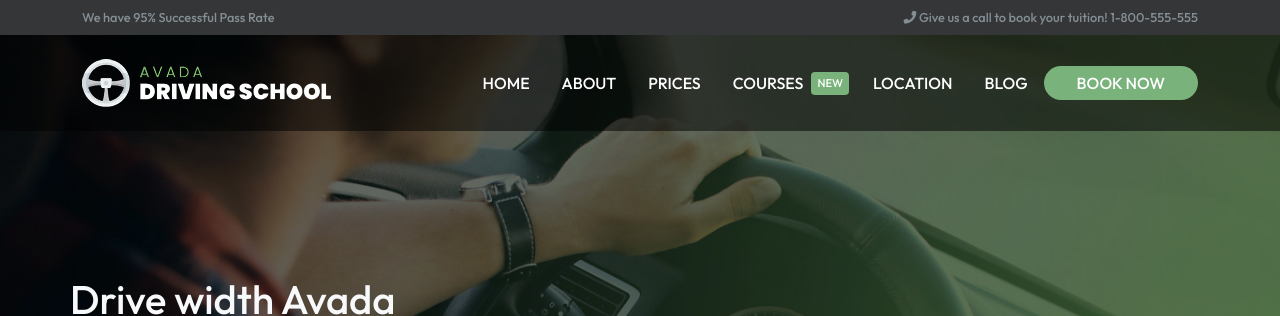
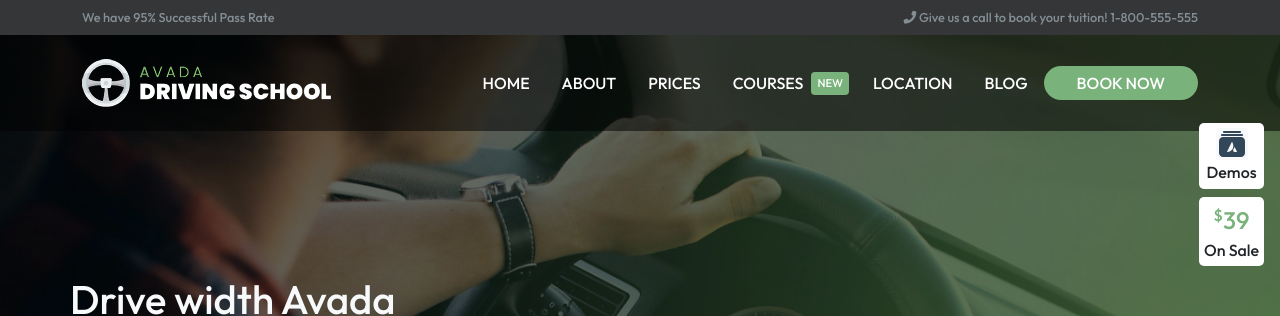
Before and after one commit to Pablo-V-Silva/proj-html-vuejs, a Vue app: page / in a window 1280 px wide. Shown: the top 316 px of the page. Built offline with nearby package versions, Linux system fonts and the light colour scheme.

Commit message:
header complete, for real
-jumbo
-nav
-card dei servizi

```diff
--- a/src/components/SiteHeader.vue
+++ b/src/components/SiteHeader.vue
@@ -1,5 +1,6 @@
 <template>
   <header>
+    <!-- Numero verde -->
     <div class="contacts">
       <div class="container d-flex justify-content-between py-2">
         <div class="successfullRate">We have 95% Successful Pass Rate</div>
@@ -9,11 +10,17 @@
         </div>
       </div>
     </div>
+
+    <!-- immagine di sfondo jumbo -->
     <div class="jumbo">
+      <!-- navbar dinamica -->
       <div class="links">
         <nav class="navbar navbar-expand-lg navbar-dark">
           <div class="container py-3">
+            <!-- logo azienda -->
             <img src="../assets/img/avada-drivers-logo-1x.png" alt="" />
+
+            <!-- hamburger-menu -->
             <button
               class="navbar-toggler"
               type="button"
@@ -25,11 +32,14 @@
             >
               <span class="navbar-toggler-icon"></span>
             </button>
+
+            <!-- elementi della navbar -->
             <div
               class="collapse navbar-collapse justify-content-end"
               id="navbarNav"
             >
               <ul class="navbar-nav align-items-center">
+                <!-- link in links / link.link elemento del nav -->
                 <li
                   class="nav-item d-flex align-items-center"
                   v-for="link in links"
@@ -41,6 +51,8 @@
                   <span v-if="link.btn" class="newItem rounded-2">NEW</span>
                 </li>
               </ul>
+
+              <!-- ordinazione del libro di sicurezza alla guida -->
               <button type="button" class="btn rounded-pill greenBtn py-1">
                 BOOK NOW
               </button>
@@ -49,11 +61,26 @@
         </nav>
       </div>
 
+      <!-- frase motivazionale dell'azienda -->
       <div class="vignet container">
         <h1 class="text-light">Drive width Avada</h1>
         <p class="text-light">
           We offer the finest driving tuition money can buy
         </p>
+
+        <!-- bottoni per la selezione dei servizi dell'azienda messi in position fixed per averci sempre accesso -->
+        <div class="products">
+          <div class="cardproduct">
+            <img src="../assets/img/demoss.svg" alt="" class="bg-light" />
+            <div class="">Demos</div>
+          </div>
+          <div class="cardproduct mt-2">
+            <div class="green_text">
+              <span class="costValue">$</span><span class="fs-4">39</span>
+            </div>
+            <div class="">On Sale</div>
+          </div>
+        </div>
       </div>
     </div>
   </header>
@@ -106,6 +133,29 @@ export default {
 
   .vignet {
     padding: 9rem 0;
+
+    .products {
+      position: fixed;
+      right: 1rem;
+      top: 7.7rem;
+
+      .cardproduct {
+        width: 65px;
+        padding: 0.3em;
+        background: white;
+        text-align: center;
+        border-radius: 5px;
+
+        .green_text {
+          color: $principal_color;
+
+          .costValue {
+            position: relative;
+            bottom: 0.5em;
+          }
+        }
+      }
+    }
   }
 }
 </style>
```
Also changed, not shown: src/assets/img/demoss.svg (added), src/assets/img/svgexport-3.jpg (added).
